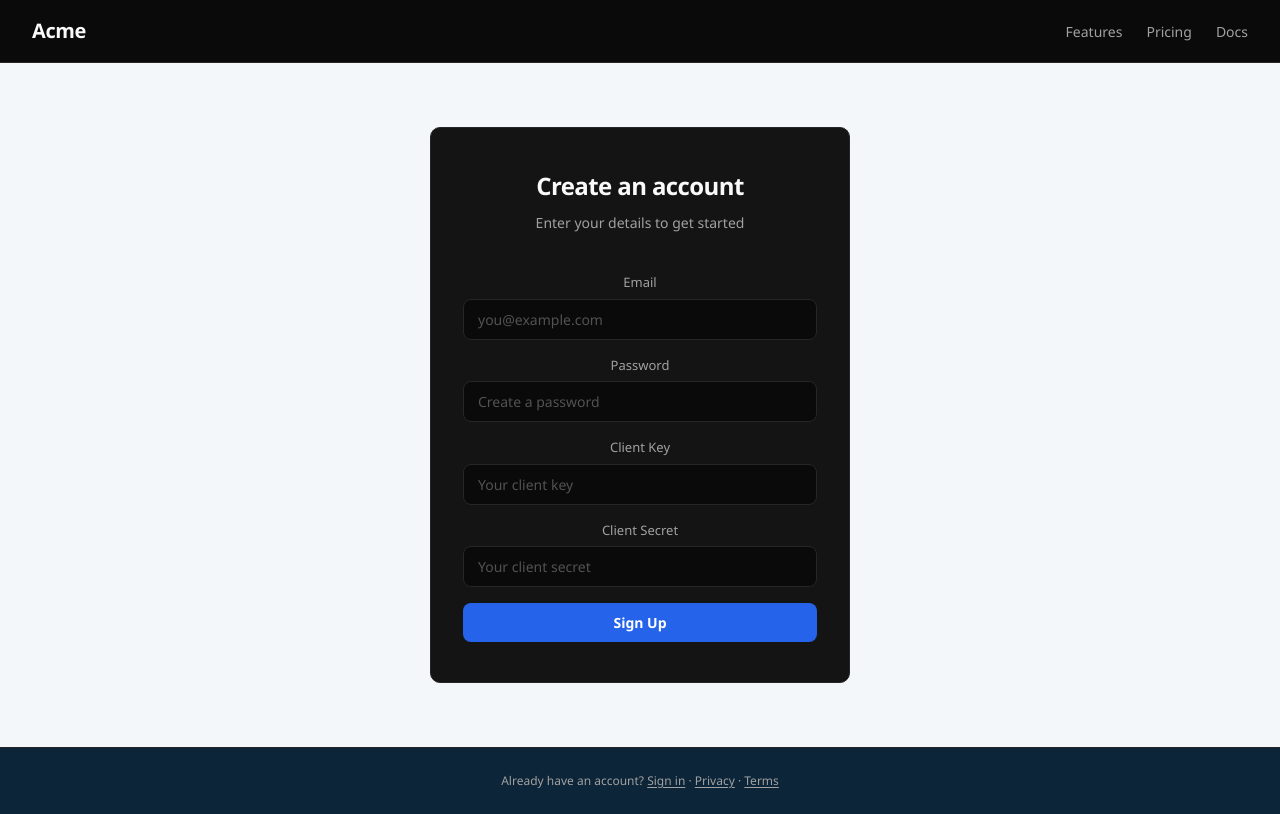
After one commit to rtrinu/stockapp_2, a FastAPI app: page /signup-page in a window 1280 px wide. The commit adds this page. Run offline with FastAPI, Linux system fonts and the light colour scheme; parts of the project's set-up code (start-up, migrations or seed data) failed here and were passed over.

Commit message:
created signup page

```diff
--- a/app/backend/routes/pages.py
+++ b/app/backend/routes/pages.py
@@ -21,3 +21,8 @@ def home(request: Request):
 @router.get("/login-page")
 def login_page(request: Request):
     return templates.TemplateResponse("login_page.html", {"request": request})
+
+
+@router.get("/signup-page")
+def signup_page(request: Request):
+    return templates.TemplateResponse("signup_page.html", {"request": request})
--- a/app/frontend/static/styles.css
+++ b/app/frontend/static/styles.css
@@ -349,3 +349,224 @@ body {
     padding: 40px 16px;
   }
 }
+/* ===== Reset & Base ===== */
+*,
+*::before,
+*::after {
+  margin: 0;
+  padding: 0;
+  box-sizing: border-box;
+}
+
+:root {
+  --bg: #0a0a0a;
+  --surface: #141414;
+  --surface-hover: #1a1a1a;
+  --border: #262626;
+  --text-primary: #fafafa;
+  --text-secondary: #a1a1a1;
+  --accent: #2563eb;
+  --accent-hover: #1d4ed8;
+  --radius: 10px;
+  --font: "Segoe UI", system-ui, -apple-system, sans-serif;
+}
+
+html {
+  font-size: 16px;
+  -webkit-font-smoothing: antialiased;
+  -moz-osx-font-smoothing: grayscale;
+}
+
+body {
+  font-family: var(--font);
+  background-color: var(--bg);
+  color: var(--text-primary);
+  min-height: 100vh;
+  display: flex;
+  flex-direction: column;
+}
+
+/* ===== Header / Nav ===== */
+.navbar {
+  display: flex;
+  align-items: center;
+  justify-content: space-between;
+  padding: 16px 32px;
+  border-bottom: 1px solid var(--border);
+  background-color: var(--bg);
+  position: sticky;
+  top: 0;
+  z-index: 10;
+}
+
+.navbar-brand {
+  font-size: 1.25rem;
+  font-weight: 700;
+  color: var(--text-primary);
+  text-decoration: none;
+  letter-spacing: -0.02em;
+}
+
+.navbar-links {
+  display: flex;
+  align-items: center;
+  gap: 24px;
+  list-style: none;
+}
+
+.navbar-links a {
+  color: var(--text-secondary);
+  text-decoration: none;
+  font-size: 0.875rem;
+  font-weight: 500;
+  transition: color 0.2s;
+}
+
+.navbar-links a:hover {
+  color: var(--text-primary);
+}
+
+/* ===== Hero Section ===== */
+.hero {
+  flex: 1;
+  display: flex;
+  align-items: center;
+  justify-content: center;
+  padding: 64px 24px;
+}
+
+.login-card {
+  width: 100%;
+  max-width: 420px;
+  background-color: var(--surface);
+  border: 1px solid var(--border);
+  border-radius: var(--radius);
+  padding: 40px 32px;
+  display: flex;
+  flex-direction: column;
+  gap: 24px;
+}
+
+.login-card-header {
+  text-align: center;
+  display: flex;
+  flex-direction: column;
+  gap: 8px;
+}
+
+.login-card-header h1 {
+  font-size: 1.5rem;
+  font-weight: 700;
+  letter-spacing: -0.025em;
+  color: var(--text-primary);
+}
+
+.login-card-header p {
+  font-size: 0.875rem;
+  color: var(--text-secondary);
+  line-height: 1.5;
+}
+
+/* ===== Form ===== */
+.login-form {
+  display: flex;
+  flex-direction: column;
+  gap: 16px;
+}
+
+.form-group {
+  display: flex;
+  flex-direction: column;
+  gap: 6px;
+}
+
+.form-group label {
+  font-size: 0.8125rem;
+  font-weight: 500;
+  color: var(--text-secondary);
+}
+
+.form-group input {
+  padding: 10px 14px;
+  border-radius: calc(var(--radius) - 2px);
+  border: 1px solid var(--border);
+  background-color: var(--bg);
+  color: var(--text-primary);
+  font-size: 0.875rem;
+  font-family: var(--font);
+  outline: none;
+  transition: border-color 0.2s;
+}
+
+.form-group input::placeholder {
+  color: #525252;
+}
+
+.form-group input:focus {
+  border-color: var(--accent);
+}
+
+.btn-primary {
+  padding: 10px 20px;
+  border-radius: calc(var(--radius) - 2px);
+  border: none;
+  background-color: var(--accent);
+  color: #ffffff;
+  font-size: 0.875rem;
+  font-weight: 600;
+  font-family: var(--font);
+  cursor: pointer;
+  transition:
+    background-color 0.2s,
+    transform 0.1s;
+}
+
+.btn-primary:hover {
+  background-color: var(--accent-hover);
+}
+
+.btn-primary:active {
+  transform: scale(0.98);
+}
+
+/* ===== Footer ===== */
+.footer {
+  text-align: center;
+  padding: 24px;
+  border-top: 1px solid var(--border);
+}
+
+.footer p {
+  font-size: 0.75rem;
+  color: var(--text-secondary);
+}
+
+.footer a {
+  color: var(--text-secondary);
+  text-decoration: underline;
+  text-underline-offset: 2px;
+  transition: color 0.2s;
+}
+
+.footer a:hover {
+  color: var(--text-primary);
+}
+
+/* ===== Responsive ===== */
+@media (max-width: 600px) {
+  .navbar {
+    padding: 14px 20px;
+  }
+
+  .navbar-links {
+    gap: 16px;
+  }
+
+  .login-card {
+    padding: 32px 24px;
+  }
+
+  .hero {
+    padding: 40px 16px;
+  }
+}
--- /dev/null
+++ b/app/frontend/templates/signup_page.html
@@ -0,0 +1,91 @@
+<!doctype html>
+<html lang="en">
+  <head>
+    <meta charset="UTF-8" />
+    <meta name="viewport" content="width=device-width, initial-scale=1.0" />
+    <title>Create Account — Sign Up</title>
+    <meta name="description" content="Create a new account" />
+    <link rel="stylesheet" href="/static/styles.css" />
+  </head>
+  <body>
+    <!-- ====== Navbar ====== -->
+    <nav class="navbar" role="navigation" aria-label="Main navigation">
+      <a href="/" class="navbar-brand">Acme</a>
+      <ul class="navbar-links">
+        <li><a href="#">Features</a></li>
+        <li><a href="#">Pricing</a></li>
+        <li><a href="#">Docs</a></li>
+      </ul>
+    </nav>
+
+    <!-- ====== Hero / Login Card ====== -->
+    <main class="hero">
+      <div class="login-card">
+        <div class="login-card-header">
+          <h1>Create an account</h1>
+          <p>Enter your details to get started</p>
+        </div>
+
+        <!-- Signup form — posts directly to FastAPI -->
+        <form
+          action="http://localhost:8000/api/signup"
+          method="POST"
+          class="login-form"
+        >
+          <div class="form-group">
+            <label for="email">Email</label>
+            <input
+              type="email"
+              id="email"
+              name="email"
+              placeholder="you@example.com"
+              autocomplete="email"
+              required
+            />
+          </div>
+          <div class="form-group">
+            <label for="password">Password</label>
+            <input
+              type="password"
+              id="password"
+              name="password"
+              placeholder="Create a password"
+              autocomplete="new-password"
+              required
+            />
+          </div>
+          <div class="form-group">
+            <label for="client_key">Client Key</label>
+            <input
+              type="text"
+              id="client_key"
+              name="client_key"
+              placeholder="Your client key"
+              required
+            />
+          </div>
+          <div class="form-group">
+            <label for="client_secret">Client Secret</label>
+            <input
+              type="password"
+              id="client_secret"
+              name="client_secret"
+              placeholder="Your client secret"
+              required
+            />
+          </div>
+          <button type="submit" class="btn-primary">Sign Up</button>
+        </form>
+      </div>
+    </main>
+
+    <!-- ====== Footer ====== -->
+    <footer class="footer">
+      <p>
+        Already have an account?
+        <a href="#">Sign in</a> &middot; <a href="#">Privacy</a> &middot;
+        <a href="#">Terms</a>
+      </p>
+    </footer>
+  </body>
+</html>
```
